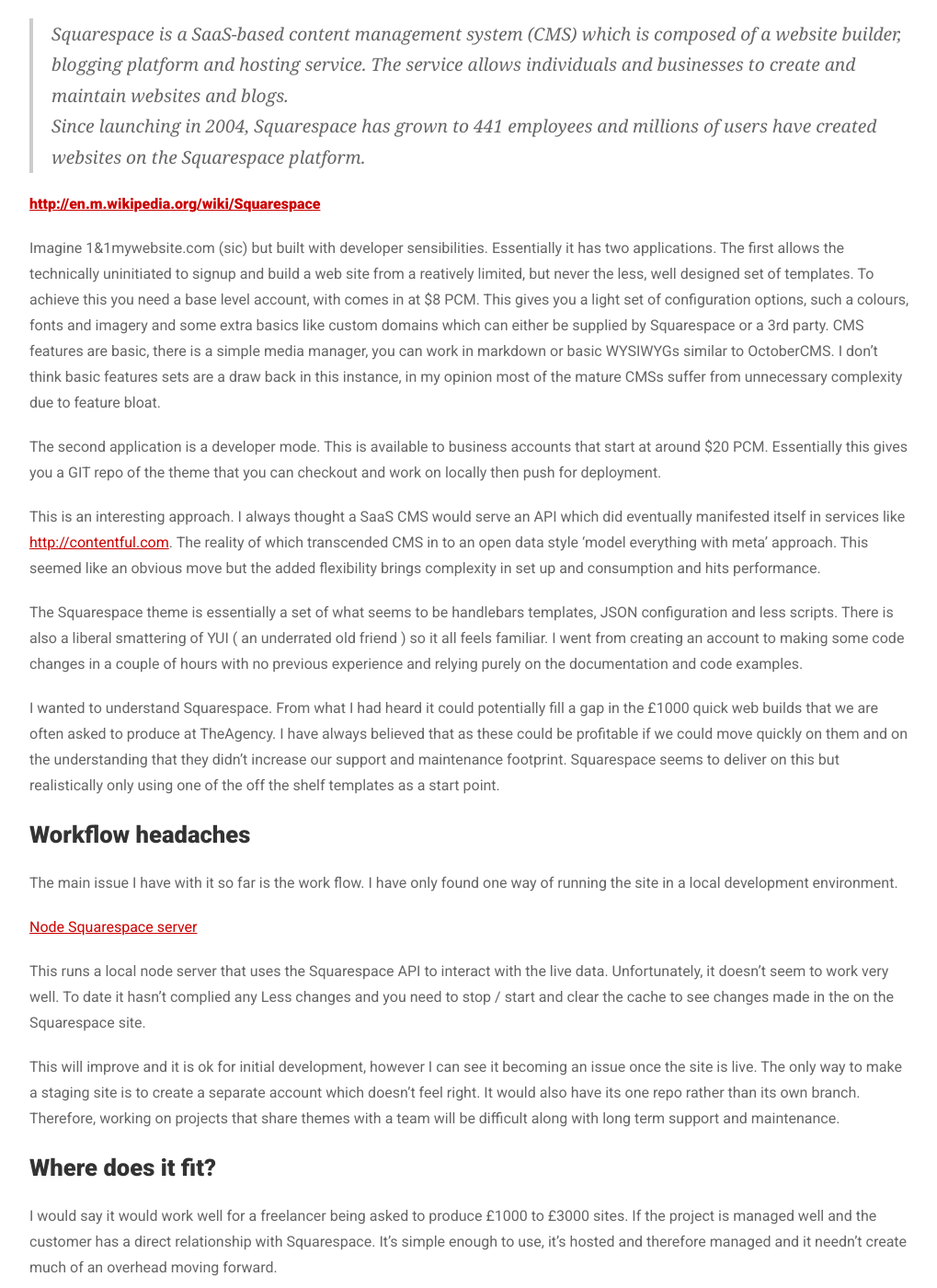
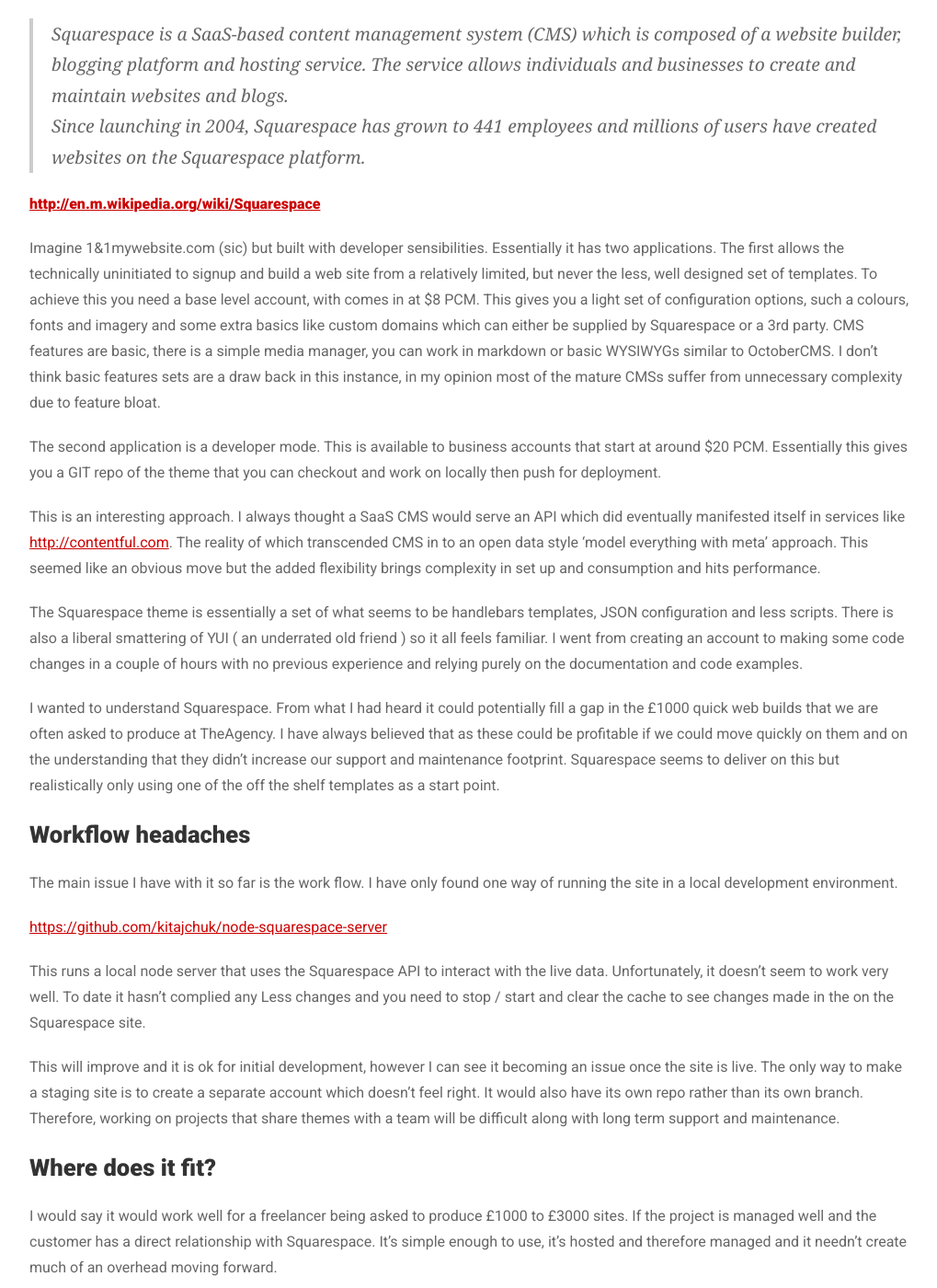
Before and after one commit to netotaku/netotaku.github.io, a Jekyll site: the page built from _posts/2015-05-26-is-squarespace-any-good.markdown, in a window 1280 px wide and 1400 px high, scrolled down 892 px. Shown: the whole window at 92% size, without its empty margins (128-1147 px from the left). Built offline with Jekyll 4.4.1, drawn with Linux system fonts in a browser that asks for light colours; nearby versions of some CDN libraries; a script that is not in the unit is left out; comment, search, counter and statistics services are not loaded; some of the changed text lies outside the part shown.

Commit message:
spelling

```diff
--- a/_posts/2015-05-26-is-squarespace-any-good.markdown
+++ b/_posts/2015-05-26-is-squarespace-any-good.markdown
@@ -5,7 +5,7 @@
 categories: CMS Squarespace
 ---
 
-A few years back myself and @[spyou](http://twitter.com/spyou) found ourselves discussing the concept of a SaaS CMS over a smoke break ( something that neither of us do anymore ). He had a few ideas about how it would fit together. I obviously saw the benefits, but wasn't convinced, mainly from my own experience of the issues of sending content and configuration over the REST, but also the compexity of developing a CMS from scratch in an era where so many solid solutions already existed and the sheer volume of feature expected of a CMS would make getting to MVP a lengthy struggle.
+A few years back myself and [@spyou](http://twitter.com/spyou) found ourselves discussing the concept of a SaaS CMS over a smoke break ( something that neither of us do anymore ). He had a few ideas about how it would fit together. I obviously saw the benefits, but wasn't convinced, mainly from my own experience of the issues of sending content and configuration over the REST, but also the compexity of developing a CMS from scratch in an era where so many solid solutions already existed and the sheer volume of feature expected of a CMS would make getting to MVP a lengthy struggle.
 
 Spin forward a couple of years. @spyou moved on and created [digestive.io](http://digestive.io) as CookiesHQ's pet project, which insidently has nothing to do with CMS, and Squarespace starts to gain critical mass.
 
@@ -17,7 +17,7 @@
   <cite><a href="http://en.m.wikipedia.org/wiki/Squarespace">http://en.m.wikipedia.org/wiki/Squarespace</a></cite>
 </blockquote>
 
-Imagine 1&1mywebsite.com (sic) but built with developer sensibilities. Essentially it has two applications. The first allows the technically uninitiated to signup and build a web site from a reatively limited, but never the less, well designed set of templates. To achieve this you need a base level account, with comes in at $8 PCM. This gives you a light set of configuration options, such a colours, fonts and imagery and some extra basics like custom domains which can either be supplied by Squarespace or a 3rd party. CMS features are basic, there is a simple media manager, you can work in markdown or basic WYSIWYGs similar to OctoberCMS. I don't think basic features sets are a draw back in this instance, in my opinion most of the mature CMSs suffer from unnecessary complexity due to feature bloat.
+Imagine 1&1mywebsite.com (sic) but built with developer sensibilities. Essentially it has two applications. The first allows the technically uninitiated to signup and build a web site from a relatively limited, but never the less, well designed set of templates. To achieve this you need a base level account, with comes in at $8 PCM. This gives you a light set of configuration options, such a colours, fonts and imagery and some extra basics like custom domains which can either be supplied by Squarespace or a 3rd party. CMS features are basic, there is a simple media manager, you can work in markdown or basic WYSIWYGs similar to OctoberCMS. I don't think basic features sets are a draw back in this instance, in my opinion most of the mature CMSs suffer from unnecessary complexity due to feature bloat.
 
 The second application is a developer mode. This is available to business accounts that start at around $20 PCM. Essentially this gives you a GIT repo of the theme that you can checkout and work on locally then push for deployment.
 
@@ -31,11 +31,11 @@
 
 The main issue I have with it so far is the work flow. I have only found one way of running the site in a local development environment.
 
-[Node Squarespace server](https://github.com/kitajchuk/node-squarespace-server)
+[https://github.com/kitajchuk/node-squarespace-server](https://github.com/kitajchuk/node-squarespace-server)
 
 This runs a local node server that uses the Squarespace API to interact with the live data. Unfortunately, it doesn't seem to work very well. To date it hasn't complied any Less changes and you need to stop / start and clear the cache to see changes made in the on the Squarespace site.
 
-This will improve and it is ok for initial development, however I can see it becoming an issue once the site is live. The only way to make a staging site is to create a separate account which doesn't feel right. It would also have its one repo rather than its own branch. Therefore, working on projects that share themes with a team will be difficult along with long term support and maintenance.
+This will improve and it is ok for initial development, however I can see it becoming an issue once the site is live. The only way to make a staging site is to create a separate account which doesn't feel right. It would also have its own repo rather than its own branch. Therefore, working on projects that share themes with a team will be difficult along with long term support and maintenance.
 
 ## Where does it fit?
 
@@ -43,4 +43,4 @@
 
 I am currently working on two Squarespace sites with possibly a third in the pipe, it's early days but I will report back in further posts as development progresses.
 
-*May 2015. On my iPad with byword in Valencia, Spain.*
+<em>May 2015. On my iPad with <a href="http://bywordapp.com/">byword</a> in Valencia, Spain.</em>
```
